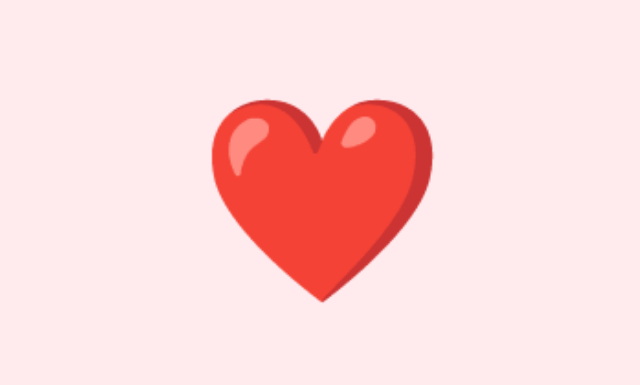
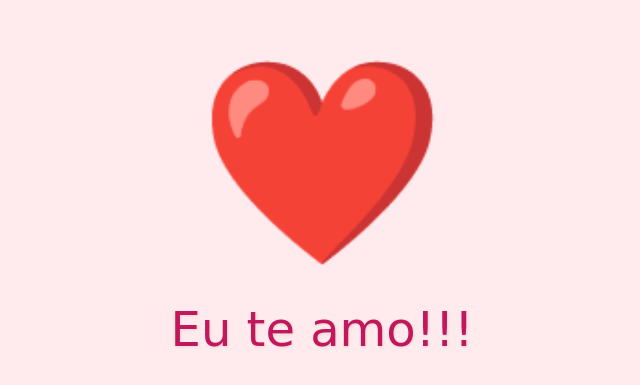
Before and after one commit to welmaccou/Sarah, a plain HTML site: page amor.html in a window 1280 px wide. Shown: the part 199-584 px from the top of the page, without its empty margins (318-958 px from the left). Drawn offline with Linux system fonts and the light colour scheme.

Commit message:
Update amor.html

```diff
--- a/amor.html
+++ b/amor.html
@@ -5,12 +5,13 @@
     <style>
         body {
             display: flex;
+            flex-direction: column; /* Organiza os itens em coluna */
             justify-content: center;
             align-items: center;
             height: 100vh;
-            background-color: #ffebee; /* Fundo rosa bem claro */
+            background-color: #ffebee;
             margin: 0;
-            overflow: hidden; /* Evita barras de rolagem */
+            overflow: hidden;
             font-family: Arial, sans-serif;
         }
 
@@ -19,9 +20,17 @@
         }
 
         .heart {
-            font-size: 200px; /* Tamanho do coração */
-            color: #e91e63; /* Cor do coração */
-            animation: pulse 1.5s infinite; /* Aplica a animação 'pulse' que se repete infinitamente */
+            font-size: 200px;
+            color: #e91e63;
+            animation: pulse 1.5s infinite;
+        }
+
+        .message {
+            margin-top: 20px; /* Adiciona um espaço entre o coração e a mensagem */
+            font-size: 3em;
+            color: #c2185b; /* Uma cor rosa mais escura para a mensagem */
+            font-family: 'Brush Script MT', cursive;
+            text-shadow: 1px 1px 3px rgba(0,0,0,0.1);
         }
 
         @keyframes pulse {
@@ -29,10 +38,10 @@
                 transform: scale(1);
             }
             50% {
-                transform: scale(1.2); /* Aumenta o tamanho em 20% no meio da animação */
+                transform: scale(1.2);
             }
             100% {
-                transform: scale(1); /* Volta ao tamanho original */
+                transform: scale(1);
             }
         }
     </style>
@@ -43,5 +52,9 @@
         <span class="heart">❤️</span>
     </div>
 
+    <div class="message">
+        Eu te amo!!!
+    </div>
+
 </body>
 </html>
```
